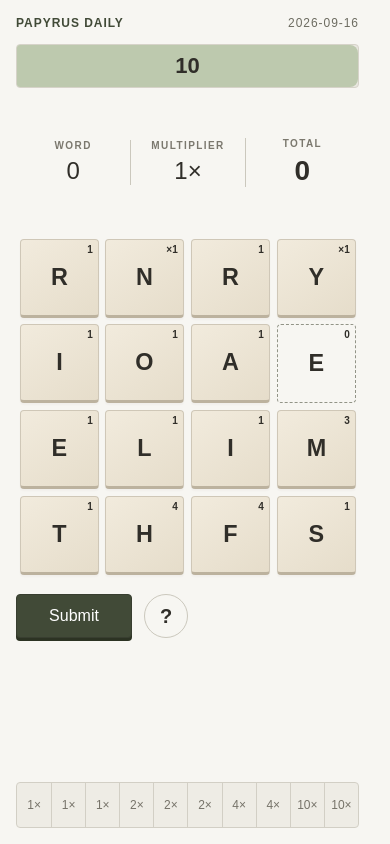
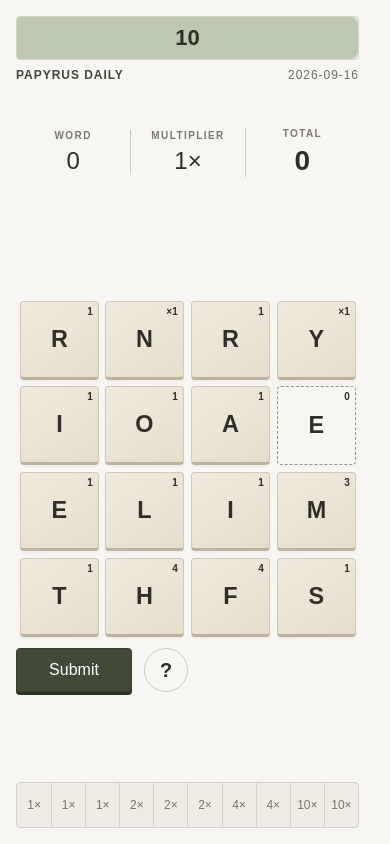
Before and after one commit to Samarinara/papyrus, a SvelteKit app: page / in a window 390 px wide. Built offline with nearby package versions, Linux system fonts and the light colour scheme.

Commit message:
Keep daily game layout within the viewport
- Reposition the daily header after the moves meter
- Prevent page overflow and constrain responsive play-area sizing
- Expand browser coverage for viewport height and header placement

```diff
--- a/src/routes/+page.svelte
+++ b/src/routes/+page.svelte
@@ -416,10 +416,6 @@
 <svelte:window onkeydown={keydown} onpointerup={endDrag} onpointercancel={endDrag} />
 
 <main class="game" aria-label="Papyrus word game">
-	<header class="daily-header">
-		<strong>Papyrus Daily</strong>
-		<time datetime={puzzleDate}>{puzzleDate}</time>
-	</header>
 	{#if moves > 0}
 		<div
 			class="moves"
@@ -437,6 +433,10 @@
 			></div>
 			<span class="moves-count"><AnimatedNumber value={moves} /></span>
 		</div>
+		<header class="daily-header">
+			<strong>Papyrus Daily</strong>
+			<time datetime={puzzleDate}>{puzzleDate}</time>
+		</header>
 
 		<div class="play-area">
 			<div class="board-column">
--- a/src/routes/layout.css
+++ b/src/routes/layout.css
@@ -9,6 +9,11 @@
 }
 * {
 	box-sizing: border-box;
+}
+html,
+body {
+	height: 100%;
+	overflow: hidden;
 }
 body {
 	margin: 0;
@@ -27,19 +32,21 @@ button:focus-visible {
 	outline-offset: 5px;
 }
 .game {
-	min-height: 100svh;
+	height: 100svh;
+	min-height: 0;
 	display: flex;
 	flex-direction: column;
 	padding: 28px clamp(16px, 5vw, 72px);
 	max-width: 1200px;
 	margin: 0 auto;
+	overflow: hidden;
 }
 .daily-header {
 	display: flex;
 	justify-content: space-between;
 	align-items: baseline;
 	gap: 16px;
-	margin-bottom: 14px;
+	margin-top: 8px;
 	color: #6d6c61;
 	font-size: 12px;
 	letter-spacing: 0.08em;
@@ -71,12 +78,14 @@ button:focus-visible {
 }
 .play-area {
 	display: grid;
-	grid-template-columns: minmax(0, 440px) minmax(120px, 220px);
+	grid-template-columns: minmax(0, min(440px, calc(100svh - 330px))) minmax(120px, 220px);
 	gap: clamp(24px, 6vw, 80px);
 	align-items: center;
 	justify-content: center;
-	margin: auto 0;
-	padding-top: 40px;
+	flex: 1 1 auto;
+	min-height: 0;
+	margin: 0;
+	padding-top: 12px;
 }
 .board-column {
 	min-width: 0;
@@ -195,8 +204,8 @@ button:focus-visible {
 	overflow-wrap: anywhere;
 }
 .feedback {
-	min-height: 24px;
-	margin: 24px 0;
+	min-height: 20px;
+	margin: 6px 0;
 	text-align: center;
 	font-size: 14px;
 	color: #8d3f35;
@@ -274,11 +283,6 @@ button:focus-visible {
 @media (max-width: 600px) {
 	.game {
 		padding: 16px;
-	}
-	.play-area {
-		grid-template-columns: minmax(0, 1fr) 90px;
-		gap: 20px;
-		padding-top: 32px;
 	}
 	.grid {
 		gap: 0;
@@ -674,6 +678,7 @@ button:focus-visible {
 }
 .free-word {
 	min-height: 1em;
+	margin: 6px 0 0;
 	font-size: 12px;
 	color: #52683d;
 }
@@ -731,9 +736,6 @@ button:focus-visible {
 html {
 	scrollbar-gutter: stable;
 }
-body:has(.help-dialog[open]) {
-	overflow: hidden;
-}
 .help-dialog {
 	width: min(520px, calc(100% - 32px));
 	max-height: calc(100svh - 32px);
@@ -745,6 +747,7 @@ body:has(.help-dialog[open]) {
 	color: #302e29;
 	box-shadow: 0 24px 80px #302e2933;
 	overscroll-behavior: contain;
+	overflow: auto;
 	line-height: 1.55;
 }
 .help-dialog[open] {
@@ -782,9 +785,9 @@ body:has(.help-dialog[open]) {
 }
 @media (max-width: 600px) {
 	.play-area {
-		grid-template-columns: minmax(0, 440px);
-		gap: 16px;
-		padding-top: 20px;
+		grid-template-columns: minmax(0, min(calc(100vw - 32px), calc(100svh - 350px), 440px));
+		gap: 8px;
+		padding-top: 6px;
 	}
 	.scoreboard {
 		grid-row: 1;
@@ -821,10 +824,10 @@ body:has(.help-dialog[open]) {
 		padding-top: 0;
 	}
 	.board-actions {
-		margin-top: 16px;
+		margin-top: 8px;
 	}
 	.feedback {
-		margin: 8px 0 16px;
+		margin: 4px 0 8px;
 	}
 	.help-dialog {
 		padding: 20px;
```
Also changed, not shown: tests/game.e2e.ts (+17 -0 lines).
